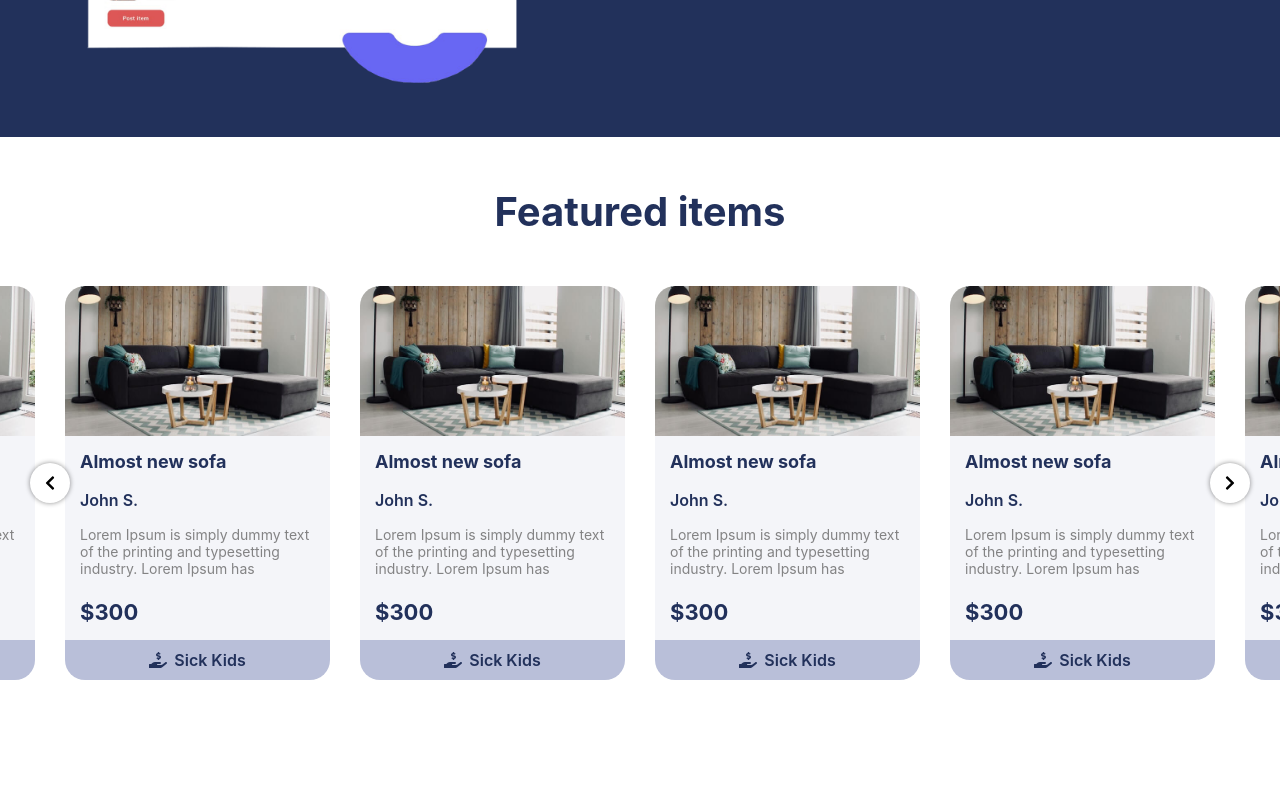
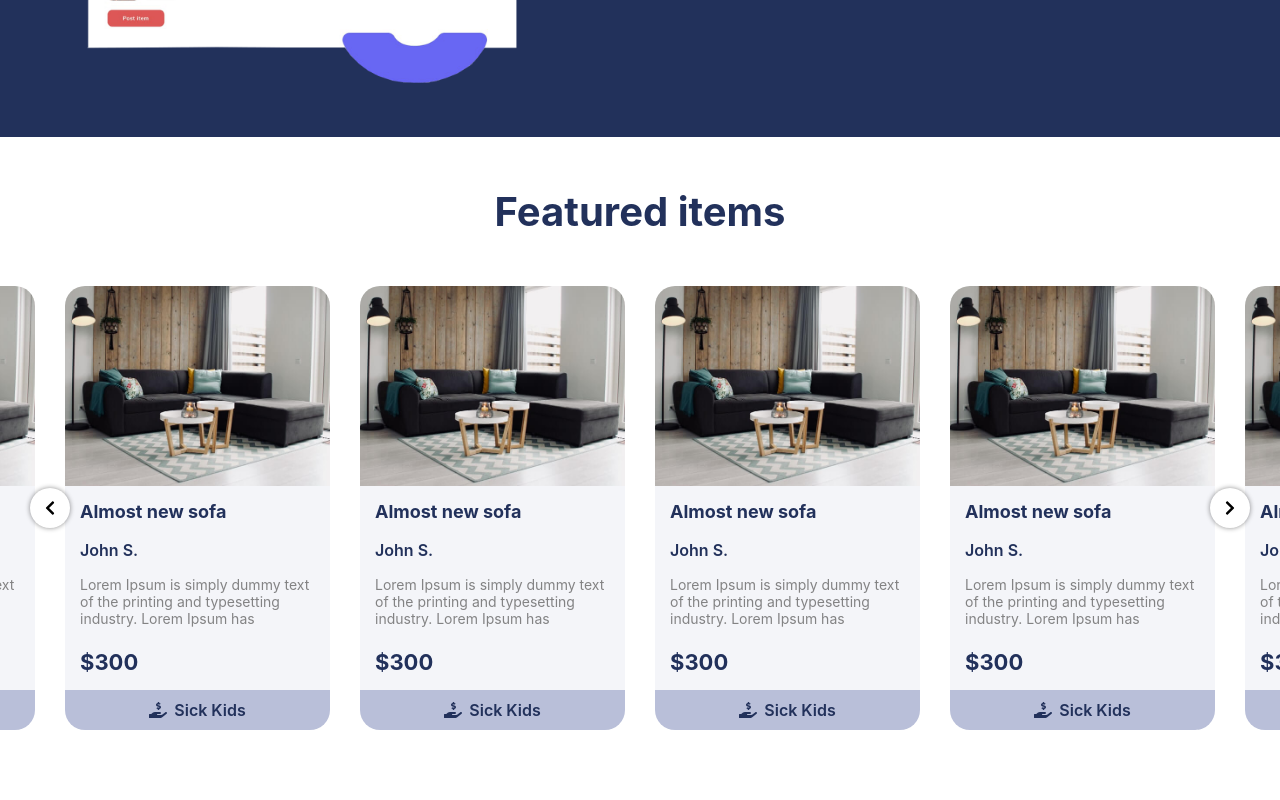
Before and after one commit to interuros/allgood, a React (Create React App) app: page / in a window 1280 px wide. Shown: the part 2260-3060 px from the top of the page. Built offline with nearby package versions, Linux system fonts and the light colour scheme.

Commit message:
featured items small style change

```diff
--- a/src/components/featured/Featured.scss
+++ b/src/components/featured/Featured.scss
@@ -5,7 +5,8 @@
 .featured {
 
     padding: 50px 0px 150px 0px;
-
+    max-width: 1500px;
+    margin: 0 auto;
 
     &__header {
         margin-bottom: 50px;
--- a/src/components/featured/item/Item.scss
+++ b/src/components/featured/item/Item.scss
@@ -11,7 +11,7 @@
     }
 
     &__img {
-        height: 150px;
+        height: 200px;
 
         & img {
             object-fit: cover;
```
